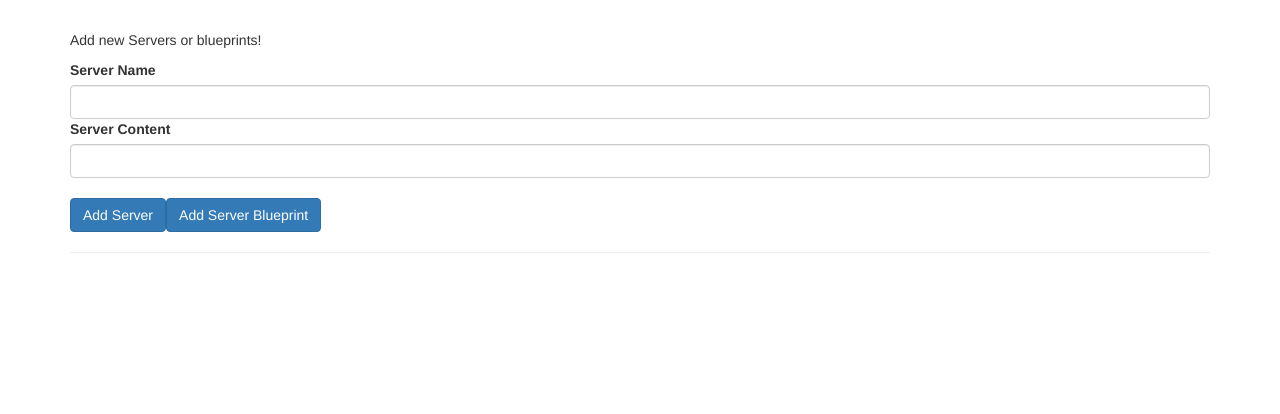
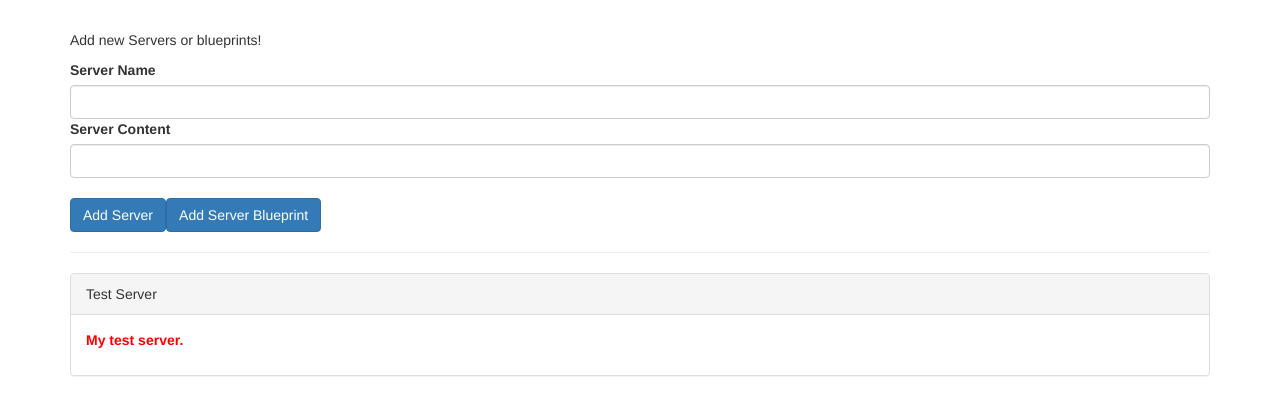
Before and after one commit to ashwingairola/ng-components-and-databinding, an Angular app: page / in a window 1280 px wide. Shown: the top 414 px of the page. Built offline with nearby package versions, Linux system fonts and the light colour scheme.

Commit message:
66. Binding to Custom Properties (Input Binding)

```diff
--- a/src/app/app.component.html
+++ b/src/app/app.component.html
@@ -5,6 +5,7 @@
 		<div class="col-xs-12">
 			<app-server-element
 				*ngFor="let server of serverElements"
+				[element]="server"
 			></app-server-element>
 		</div>
 	</div>
--- a/src/app/app.component.ts
+++ b/src/app/app.component.ts
@@ -1,4 +1,5 @@
 import { Component } from '@angular/core';
+import { EServerType, IServer } from '@app-models';
 
 @Component({
 	selector: 'app-root',
@@ -6,5 +7,11 @@ import { Component } from '@angular/core';
 	styleUrls: ['./app.component.css']
 })
 export class AppComponent {
-	serverElements: any[] = [];
+	serverElements: IServer[] = [
+		{
+			type: EServerType.SERVER,
+			name: 'Test Server',
+			content: 'My test server.'
+		}
+	];
 }
--- a/src/app/cockpit/cockpit.component.ts
+++ b/src/app/cockpit/cockpit.component.ts
@@ -14,18 +14,18 @@ export class CockpitComponent implements OnInit {
 	ngOnInit(): void {}
 
 	onAddServer() {
-		this.serverElements.push({
-			type: 'server',
-			name: this.newServerName,
-			content: this.newServerContent
-		});
+		// this.serverElements.push({
+		// 	type: 'server',
+		// 	name: this.newServerName,
+		// 	content: this.newServerContent
+		// });
 	}
 
 	onAddBlueprint() {
-		this.serverElements.push({
-			type: 'blueprint',
-			name: this.newServerName,
-			content: this.newServerContent
-		});
+		// this.serverElements.push({
+		// 	type: 'blueprint',
+		// 	name: this.newServerName,
+		// 	content: this.newServerContent
+		// });
 	}
 }
--- /dev/null
+++ b/src/app/models/index.ts
@@ -0,0 +1 @@
+export * from './server.model';
--- /dev/null
+++ b/src/app/models/server.model.ts
@@ -0,0 +1,10 @@
+export enum EServerType {
+	SERVER = 'server',
+	BLUEPRINT = 'blueprint'
+}
+
+export interface IServer {
+	type: EServerType;
+	name: string;
+	content: string;
+}
--- a/src/app/server-element/server-element.component.ts
+++ b/src/app/server-element/server-element.component.ts
@@ -1,4 +1,5 @@
-import { Component, OnInit } from '@angular/core';
+import { Component, Input, OnInit } from '@angular/core';
+import { IServer } from '@app-models';
 
 @Component({
 	selector: 'app-server-element',
@@ -6,6 +7,8 @@ import { Component, OnInit } from '@angular/core';
 	styleUrls: ['./server-element.component.css']
 })
 export class ServerElementComponent implements OnInit {
+	@Input() element!: IServer;
+
 	constructor() {}
 
 	ngOnInit(): void {}
```
Also changed, not shown: tsconfig.json (+4 -4 lines).
